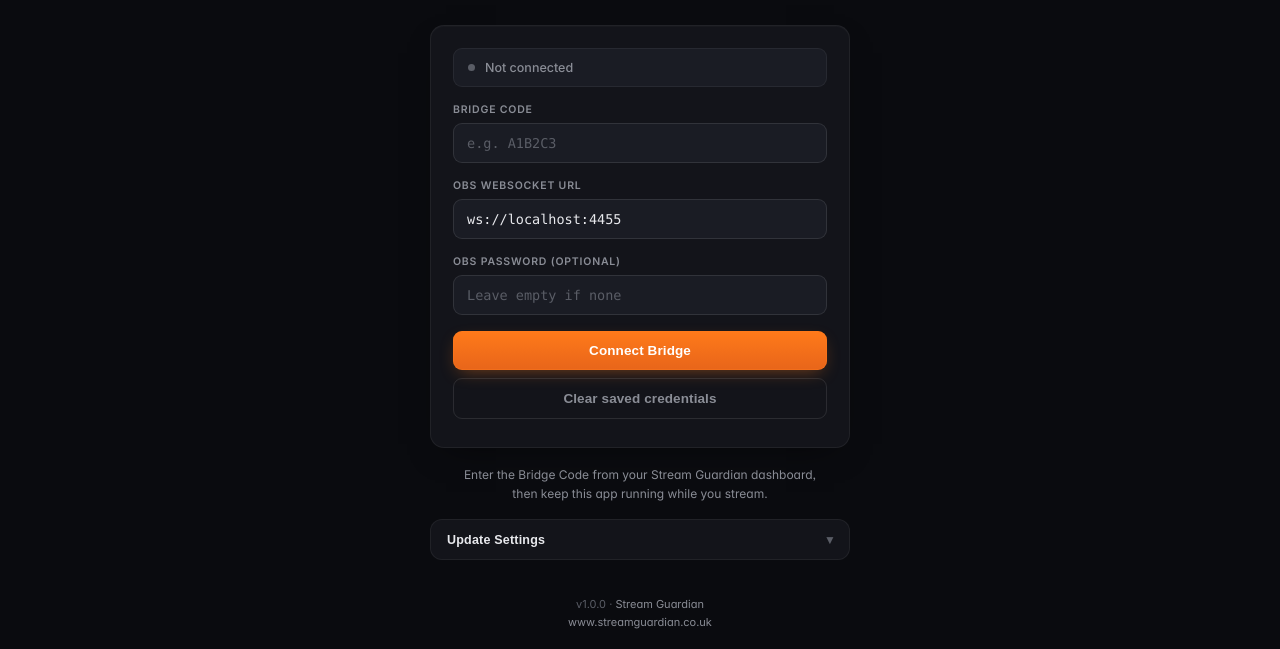
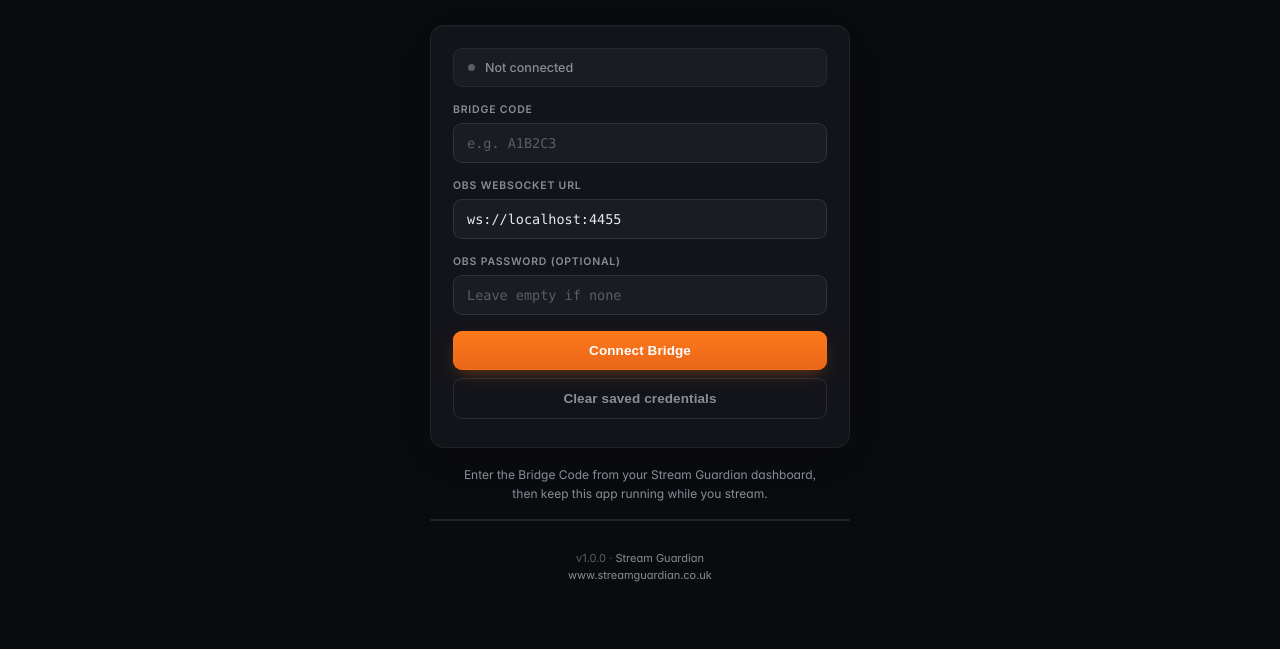
Before and after one commit to StreamGuardianCore/stream-guardian-bridge, an Electron app: page electron/index.html in a window 1280 px wide. Shown: the part 197-846 px from the top of the page. After the commit the page ends 800 px from the top, so only its background shows below. Drawn offline with Linux system fonts and the light colour scheme; no server answers.

Commit message:
Update index.html
fix side bar

```diff
--- a/electron/index.html
+++ b/electron/index.html
@@ -50,19 +50,29 @@
     }
     html, body {
       background: var(--bg);
+      height: 100vh;
+      overflow: hidden;
     }
     body {
       font-family: 'Inter', -apple-system, BlinkMacSystemFont, 'Segoe UI', Roboto, sans-serif;
       color: var(--text);
-      min-height: 100vh;
       display: flex;
       flex-direction: column;
-      align-items: center;
+      align-items: stretch;
       -webkit-font-smoothing: antialiased;
       -moz-osx-font-smoothing: grayscale;
       text-rendering: optimizeLegibility;
       font-feature-settings: 'cv11', 'ss01', 'ss03';
     }
+    /* Slim scrollbar for the in-app scroll region — kept below the 32px titlebar
+       overlay so it never overlaps the min/max/close controls. */
+    .content::-webkit-scrollbar { width: 8px; }
+    .content::-webkit-scrollbar-track { background: transparent; }
+    .content::-webkit-scrollbar-thumb {
+      background: #2a2c33;
+      border-radius: 4px;
+    }
+    .content::-webkit-scrollbar-thumb:hover { background: #3a3d46; }
 
     /* Custom title bar (frameless window) */
     .titlebar {
@@ -110,7 +120,9 @@
       align-items: center;
       padding: 36px 28px 20px;
       flex: 1;
+      min-height: 0;
       width: 100%;
+      overflow-y: auto;
     }
 
     /* Brand lockup */
```
